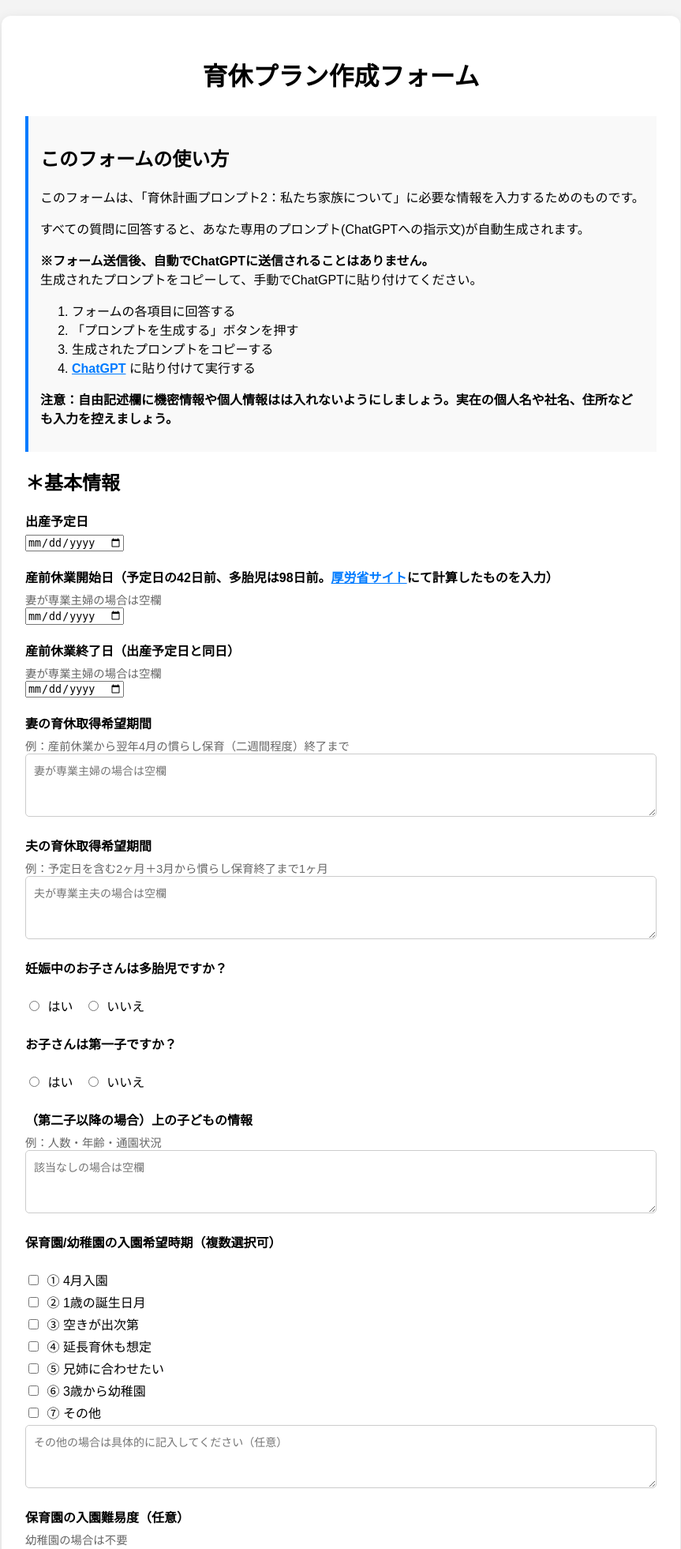
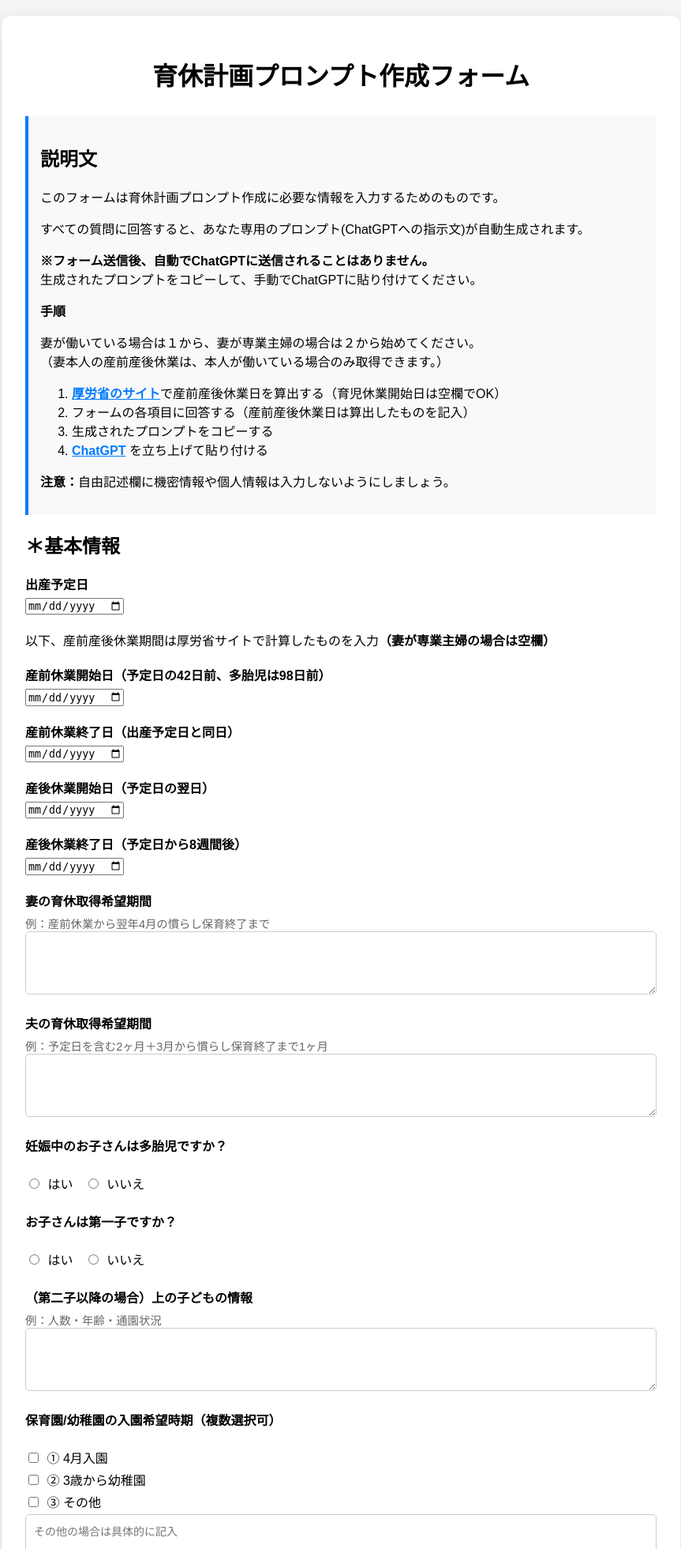
Before and after one commit to kbobshida/ikukkyu_webapp, a Flask app: page / in a window 1280 px wide. Shown: the top 1961 px of the page at 79% size, without its empty margins (208-1071 px from the left). Run offline with Flask 2, Linux system fonts and the light colour scheme.

Commit message:
Update form.html

```diff
--- a/templates/form.html
+++ b/templates/form.html
@@ -17,23 +17,25 @@
 </head>
 <body>
 <div class="container">
-    <h1>育休プラン作成フォーム</h1>
+    <h1>育休計画プロンプト作成フォーム</h1>
 
     <div class="description-box" style="margin-bottom: 20px; padding: 15px; background-color: #f9f9f9; border-left: 4px solid #007BFF;">
-        <h2>このフォームの使い方</h2>
-        <p>このフォームは、「育休計画プロンプト2：私たち家族について」に必要な情報を入力するためのものです。</p>
+        <h2>説明文</h2>
+        <p>このフォームは育休計画プロンプト作成に必要な情報を入力するためのものです。</p>
         <p>すべての質問に回答すると、あなた専用のプロンプト(ChatGPTへの指示文)が自動生成されます。</p>
         <p><strong>※フォーム送信後、自動でChatGPTに送信されることはありません。</strong><br>
            生成されたプロンプトをコピーして、手動でChatGPTに貼り付けてください。</p>
+        <p><strong>手順</strong></p>
+        <p>妻が働いている場合は１から、妻が専業主婦の場合は２から始めてください。<br>
+        （妻本人の産前産後休業は、本人が働いている場合のみ取得できます。）</p>
         <ol>
-            <li>フォームの各項目に回答する</li>
-            <li>「プロンプトを生成する」ボタンを押す</li>
+            <li><a href="https://www.bosei-navi.mhlw.go.jp/leave/" target="_blank" style="font-weight:bold; color:#007BFF;">厚労省のサイト</a>で産前産後休業日を算出する（育児休業開始日は空欄でOK）</li>
+            <li>フォームの各項目に回答する（産前産後休業日は算出したものを記入）</li>
             <li>生成されたプロンプトをコピーする</li>
-            <li><a href="https://chat.openai.com/" target="_blank" style="font-weight:bold; color:#007BFF;">ChatGPT</a> に貼り付けて実行する</li>
+            <li><a href="https://chat.openai.com/" target="_blank" style="font-weight:bold; color:#007BFF;">ChatGPT</a> を立ち上げて貼り付ける</li>
         </ol>
-        <p><strong>注意：自由記述欄に機密情報や個人情報はは入れないようにしましょう。実在の個人名や社名、住所なども入力を控えましょう。</strong>
+        <p><strong>注意：</strong>自由記述欄に機密情報や個人情報は入力しないようにしましょう。</p>
     </div>
-
 
     <form method="POST">
 
@@ -46,140 +48,144 @@
     </div>
 
     <div class="form-group">
-        <label>
-            産前休業開始日（予定日の42日前、多胎児は98日前。<a href="https://www.bosei-navi.mhlw.go.jp/leave/" target="_blank" style="font-weight:bold; color:#007BFF;">厚労省サイト</a>にて計算したものを入力）
-        </label>
-        <div class="example">妻が専業主婦の場合は空欄</div>
-        <input type="date" name="q2" required>
+        <p>以下、産前産後休業期間は厚労省サイトで計算したものを入力<strong>（妻が専業主婦の場合は空欄）</strong></p>
+    </div>
+
+    <div class="form-group">
+        <label>産前休業開始日（予定日の42日前、多胎児は98日前）</label>
+        <input type="date" name="q2">
     </div>
 
     <div class="form-group">
         <label>産前休業終了日（出産予定日と同日）</label>
-        <div class="example">妻が専業主婦の場合は空欄</div>
-        <input type="date" name="q3" required>
+        <input type="date" name="q3">
+    </div>
+
+    <div class="form-group">
+        <label>産後休業開始日（予定日の翌日）</label>
+        <input type="date" name="q4">
+    </div>
+
+    <div class="form-group">
+        <label>産後休業終了日（予定日から8週間後）</label>
+        <input type="date" name="q5">
     </div>
 
     <div class="form-group">
         <label>妻の育休取得希望期間</label>
-        <div class="example">例：産前休業から翌年4月の慣らし保育（二週間程度）終了まで</div>
-        <textarea name="q4" placeholder="妻が専業主婦の場合は空欄"></textarea>
+        <div class="example">例：産前休業から翌年4月の慣らし保育終了まで</div>
+        <textarea name="q6"></textarea>
     </div>
 
     <div class="form-group">
         <label>夫の育休取得希望期間</label>
         <div class="example">例：予定日を含む2ヶ月＋3月から慣らし保育終了まで1ヶ月</div>
-        <textarea name="q5" placeholder="夫が専業主夫の場合は空欄"></textarea>
+        <textarea name="q7"></textarea>
     </div>
 
     <div class="form-group">
         <label>妊娠中のお子さんは多胎児ですか？</label><br>
-        <label><input type="radio" name="q6" value="はい" required> はい</label>
-        <label><input type="radio" name="q6" value="いいえ"> いいえ</label>
+        <label><input type="radio" name="q8" value="はい" required> はい</label>
+        <label><input type="radio" name="q8" value="いいえ"> いいえ</label>
     </div>
 
     <div class="form-group">
         <label>お子さんは第一子ですか？</label><br>
-        <label><input type="radio" name="q7" value="はい" required> はい</label>
-        <label><input type="radio" name="q7" value="いいえ"> いいえ</label>
+        <label><input type="radio" name="q9" value="はい" required> はい</label>
+        <label><input type="radio" name="q9" value="いいえ"> いいえ</label>
     </div>
 
     <div class="form-group">
         <label>（第二子以降の場合）上の子どもの情報</label>
         <div class="example">例：人数・年齢・通園状況</div>
-        <textarea name="q8" placeholder="該当なしの場合は空欄"></textarea>
+        <textarea name="q10"></textarea>
     </div>
 
     <div class="form-group">
         <label>保育園/幼稚園の入園希望時期（複数選択可）</label><br>
-        <label><input type="checkbox" name="q9" value="① 4月入園"> ① 4月入園</label><br>
-        <label><input type="checkbox" name="q9" value="② 1歳の誕生日月"> ② 1歳の誕生日月</label><br>
-        <label><input type="checkbox" name="q9" value="③ 空きが出次第"> ③ 空きが出次第</label><br>
-        <label><input type="checkbox" name="q9" value="④ 延長育休も想定"> ④ 延長育休も想定</label><br>
-        <label><input type="checkbox" name="q9" value="⑤ 兄姉に合わせたい"> ⑤ 兄姉に合わせたい</label><br>
-        <label><input type="checkbox" name="q9" value="⑥ 3歳から幼稚園"> ⑥ 3歳から幼稚園</label><br>
-        <label><input type="checkbox" name="q9" value="⑦ その他"> ⑦ その他</label><br>
-        <textarea name="q9_other" placeholder="その他の場合は具体的に記入してください（任意）"></textarea>
+        <label><input type="checkbox" name="q11" value="① 4月入園"> ① 4月入園</label><br>
+        <label><input type="checkbox" name="q11" value="② 3歳から幼稚園"> ② 3歳から幼稚園</label><br>
+        <label><input type="checkbox" name="q11" value="③ その他"> ③ その他</label><br>
+        <textarea name="q11_other" placeholder="その他の場合は具体的に記入"></textarea>
     </div>
 
-
     <div class="form-group">
-        <label>保育園の入園難易度（任意）</label>
-        <div class="example">幼稚園の場合は不要</div><br>
-        <label><input type="radio" name="q10" value="高"> 高</label>
-        <label><input type="radio" name="q10" value="中"> 中</label>
-        <label><input type="radio" name="q10" value="低"> 低</label>
+        <label>保育園の入園難易度（任意）</label><br>
+        <label><input type="radio" name="q12" value="高"> 高</label>
+        <label><input type="radio" name="q12" value="中"> 中</label>
+        <label><input type="radio" name="q12" value="低"> 低</label>
     </div>
 
     <div class="form-group">
         <label>家族の別居・単身赴任の予定</label><br>
-        <label><input type="radio" name="q11" value="はい" required> はい</label>
-        <label><input type="radio" name="q11" value="いいえ"> いいえ</label>
-        <label><input type="radio" name="q11" value="未定"> 未定</label>
+        <label><input type="radio" name="q13" value="はい" required> はい</label>
+        <label><input type="radio" name="q13" value="いいえ"> いいえ</label>
+        <label><input type="radio" name="q13" value="未定"> 未定</label>
     </div>
 
     <div class="form-group">
         <label>同居家族</label>
         <div class="example">例：夫、妻</div>
-        <textarea name="q12" required></textarea>
+        <textarea name="q14" required></textarea>
     </div>
 
     <div class="form-group">
         <label>親族からの育児・家事サポートの有無・頻度</label>
-        <div class="example">例：実家の母から産後不定期でサポートあり</div>
-        <textarea name="q13" required></textarea>
+        <div class="example">例：実家の母から産後不定期サポートあり</div>
+        <textarea name="q15" required></textarea>
     </div>
 
-    <!-- 仕事・職場の状況 -->
+    <!-- 職場・仕事の状況 -->
     <h2>＊仕事・職場の状況</h2>
 
     <div class="form-group">
-        <label>夫の就業状況（雇用形態、正社員/正職員、派遣社員/職員、自営業/自由業、パート、専業主フ、学生等）</label>
+        <label>夫の就業状況（雇用形態、正社員/派遣社員/自営業/パート/専業主夫/学生など）</label>
         <div class="example">例：正社員 フルタイム</div>
-        <textarea name="q14" required></textarea>
+        <textarea name="q16" required></textarea>
     </div>
 
     <div class="form-group">
-        <label>妻の就業状況（雇用形態、正社員/正職員、派遣社員/職員、自営業/自由業、パート、専業主フ、学生等）</label>
+        <label>妻の就業状況（雇用形態、正社員/派遣社員/自営業/パート/専業主婦/学生など）</label>
         <div class="example">例：正社員 フルタイム</div>
-        <textarea name="q15" required></textarea>
+        <textarea name="q17" required></textarea>
     </div>
 
     <div class="form-group">
         <label>夫の職場に独自の産休・育休制度はありますか？</label>
-        <div class="example">例：有給育休1ヶ月あり</div>
-        <textarea name="q16" required></textarea>
+        <div class="example">例：有給育休1ヶ月あり／なし</div>
+        <textarea name="q18"></textarea>
     </div>
 
     <div class="form-group">
         <label>妻の職場に独自の産休・育休制度はありますか？</label>
-        <div class="example">例：有給育休1ヶ月あり</div>
-        <textarea name="q17" required></textarea>
+        <div class="example">例：有給育休1ヶ月あり／なし</div>
+        <textarea name="q19"></textarea>
     </div>
 
     <div class="form-group">
         <label>夫の職場での育休取得への理解度</label><br>
-        <label><input type="radio" name="q18" value="高"> 高</label>
-        <label><input type="radio" name="q18" value="中"> 中</label>
-        <label><input type="radio" name="q18" value="低"> 低</label>
+        <label><input type="radio" name="q20" value="高" required> 高</label>
+        <label><input type="radio" name="q20" value="中"> 中</label>
+        <label><input type="radio" name="q20" value="低"> 低</label>
     </div>
 
     <div class="form-group">
         <label>妻の職場での育休取得への理解度</label><br>
-        <label><input type="radio" name="q19" value="高"> 高</label>
-        <label><input type="radio" name="q19" value="中"> 中</label>
-        <label><input type="radio" name="q19" value="低"> 低</label>
+        <label><input type="radio" name="q21" value="高" required> 高</label>
+        <label><input type="radio" name="q21" value="中"> 中</label>
+        <label><input type="radio" name="q21" value="低"> 低</label>
     </div>
 
     <div class="form-group">
         <label>夫の育休後の働き方</label>
-        <div class="example">例：フルタイム・フレックス利用</div>
-        <textarea name="q20"></textarea>
+        <div class="example">例：フルタイム・フレックス勤務</div>
+        <textarea name="q22"></textarea>
     </div>
 
     <div class="form-group">
         <label>妻の育休後の働き方</label>
-        <div class="example">例：フルタイム・育児時間・週2日在宅勤務</div>
-        <textarea name="q21"></textarea>
+        <div class="example">例：フルタイム・育児時短・週2日在宅勤務</div>
+        <textarea name="q23"></textarea>
     </div>
 
     <!-- 希望と不安 -->
@@ -187,52 +193,42 @@
 
     <div class="form-group">
         <label>育休取得で重視したいこと（複数選択可）</label><br>
-        <label><input type="checkbox" name="q22" value="① 出産直後に夫婦で育児したい"> ① 出産直後に夫婦で育児したい</label><br>
-        <label><input type="checkbox" name="q22" value="② 妻の体調回復を優先したい"> ② 妻の体調回復を優先したい</label><br>
-        <label><input type="checkbox" name="q22" value="③ 妻が入院中の上の子のサポート"> ③ 妻が入院中の上の子のサポート</label><br>
-        <label><input type="checkbox" name="q22" value="④ 長期休暇中の上の子のサポート"> ④ 長期休暇中の上の子のサポート</label><br>
-        <label><input type="checkbox" name="q22" value="⑤ 家族の時間を確保したい"> ⑤ 家族の時間を確保したい</label><br>
-        <label><input type="checkbox" name="q22" value="⑥ 家事・育児スキルを高めたい"> ⑥ 家事・育児スキルを高めたい</label><br>
-        <label><input type="checkbox" name="q22" value="⑦ 家事・育児・仕事の協業体制を整えたい"> ⑦ 家事・育児・仕事の協業体制を整えたい</label><br>
-        <label><input type="checkbox" name="q22" value="⑧ キャリアとライフを両立したい"> ⑧ キャリアとライフを両立したい</label><br>
-        <label><input type="checkbox" name="q22" value="⑨ 職場との関係を維持したい"> ⑨ 職場との関係を維持したい</label><br>
-        <label><input type="checkbox" name="q22" value="⑩ 柔軟な働き方と両立したい"> ⑩ 柔軟な働き方と両立したい</label><br>
-        <label><input type="checkbox" name="q22" value="⑪ 経済的なロスを最小限に抑えたい"> ⑪ 経済的なロスを最小限に抑えたい</label><br>
-        <label><input type="checkbox" name="q22" value="⑫ その他"> ⑫ その他</label><br>
-
-        <textarea name="q22_other" placeholder="その他の場合は具体的に記入してください（任意）"></textarea>
+        <label><input type="checkbox" name="q26" value="① 出産直後に夫婦で育児したい"> ① 出産直後に夫婦で育児したい</label><br>
+        <label><input type="checkbox" name="q26" value="② 妻の体調回復を優先したい"> ② 妻の体調回復を優先したい</label><br>
+        <label><input type="checkbox" name="q26" value="③ 家族の時間を確保したい"> ③ 家族の時間を確保したい</label><br>
+        <label><input type="checkbox" name="q26" value="④ キャリアとライフを両立したい"> ④ キャリアとライフを両立したい</label><br>
+        <label><input type="checkbox" name="q26" value="⑤ 経済的なロスを最小限に抑えたい"> ⑤ 経済的なロスを最小限に抑えたい</label><br>
+        <label><input type="checkbox" name="q26" value="⑥ その他"> ⑥ その他</label><br>
+        <textarea name="q26_other" placeholder="その他の場合は具体的に記入（任意）"></textarea>
     </div>
-
 
     <div class="form-group">
         <label>家事代行・ベビーシッター等の利用意向（複数選択可）</label><br>
-        <label><input type="checkbox" name="q23" value="① 家事代行"> ① 家事代行</label><br>
-        <label><input type="checkbox" name="q23" value="② 産後ヘルパー"> ② 産後ヘルパー</label><br>
-        <label><input type="checkbox" name="q23" value="③ ベビーシッター"> ③ ベビーシッター</label><br>
-        <label><input type="checkbox" name="q23" value="④ 自分たちで対応したい"> ④ 自分たちで対応したい</label><br>
-        <label><input type="checkbox" name="q23" value="⑤ その他"> ⑤ その他</label><br>
-        <textarea name="q23_other" placeholder="その他の具体的な内容を記入してください（任意）"></textarea>
+        <label><input type="checkbox" name="q25" value="① 家事代行"> ① 家事代行</label><br>
+        <label><input type="checkbox" name="q25" value="② 産後ヘルパー"> ② 産後ヘルパー</label><br>
+        <label><input type="checkbox" name="q25" value="③ ベビーシッター"> ③ ベビーシッター</label><br>
+        <label><input type="checkbox" name="q25" value="④ 自分たちで対応したい"> ④ 自分たちで対応したい</label><br>
+        <label><input type="checkbox" name="q25" value="⑤ その他"> ⑤ その他</label><br>
+        <textarea name="q25_other" placeholder="その他の場合は具体的に記入（任意）"></textarea>
     </div>
 
     <div class="form-group">
         <label>5年後のライフキャリアの希望（複数選択可）</label><br>
-        <label><input type="checkbox" name="q24" value="① 子どもが小さいうちは育児を最優先にしたい"> ① 子どもが小さいうちは育児を最優先にしたい</label><br>
-        <label><input type="checkbox" name="q24" value="② 育児も仕事も同じぐらい大切にしたい"> ② 育児も仕事も同じぐらい大切にしたい</label><br>
-        <label><input type="checkbox" name="q24" value="③ 育児を優先しつつ仕事もできるだけ頑張っていきたい"> ③ 育児を優先しつつ仕事もできるだけ頑張っていきたい</label><br>
-        <label><input type="checkbox" name="q24" value="④ 育児は大切にしつつ仕事での成長も視野に入れたい"> ④ 育児は大切にしつつ仕事での成長も視野に入れたい</label><br>
-        <label><input type="checkbox" name="q24" value="⑤ 責任ある仕事に挑戦したい"> ⑤ 責任ある仕事に挑戦したい</label><br>
-        <label><input type="checkbox" name="q24" value="⑥ パートナーと補完し合って両立したい"> ⑥ パートナーと補完し合って両立したい</label><br>
-        <label><input type="checkbox" name="q24" value="⑦ パートナーと自分の希望を叶え合うよう工夫しながらやりたい"> ⑦ パートナーと自分の希望を叶え合うよう工夫しながらやりたい</label><br>
-        <label><input type="checkbox" name="q24" value="⑧ その他"> ⑧ その他</label><br>
-
-        <textarea name="q24_other" placeholder="その他の場合は具体的に記入してください（任意）"></textarea>
+        <label><input type="checkbox" name="q26" value="① 子どもが小さいうちは育児を最優先にしたい"> ① 子どもが小さいうちは育児を最優先にしたい</label><br>
+        <label><input type="checkbox" name="q26" value="② 育児も仕事も同じぐらい大切にしたい"> ② 育児も仕事も同じぐらい大切にしたい</label><br>
+        <label><input type="checkbox" name="q26" value="③ 育児を優先しつつ仕事もできるだけ頑張っていきたい"> ③ 育児を優先しつつ仕事もできるだけ頑張っていきたい</label><br>
+        <label><input type="checkbox" name="q26" value="④ 育児は大切にしつつ仕事での成長も視野に入れたい"> ④ 育児は大切にしつつ仕事での成長も視野に入れたい</label><br>
+        <label><input type="checkbox" name="q26" value="⑤ 責任ある仕事に挑戦したい"> ⑤ 責任ある仕事に挑戦したい</label><br>
+        <label><input type="checkbox" name="q26" value="⑥ パートナーと補完し合って両立したい"> ⑥ パートナーと補完し合って両立したい</label><br>
+        <label><input type="checkbox" name="q26" value="⑦ パートナーと自分の希望を叶え合うよう工夫しながらやりたい"> ⑦ パートナーと自分の希望を叶え合うよう工夫しながらやりたい</label><br>
+        <label><input type="checkbox" name="q26" value="⑧ その他"> ⑧ その他</label><br>
+        <textarea name="q26_other" placeholder="その他の場合は具体的に記入してください（任意）"></textarea>
     </div>
-
 
     <div class="form-group">
         <label>今、不安に思っていること・知りたいこと</label>
-        <div class="example">例：親族が遠方のため夫婦二人で子育てできるかが不安、仕事との両立も不安</div>
-        <textarea name="q25" required></textarea>
+        <div class="example">例：親族が遠方で夫婦だけで育児できるか不安、仕事復帰後の働き方が不安</div>
+        <textarea name="q27" required></textarea>
     </div>
 
     <button type="submit">プロンプトを生成する</button>
```
